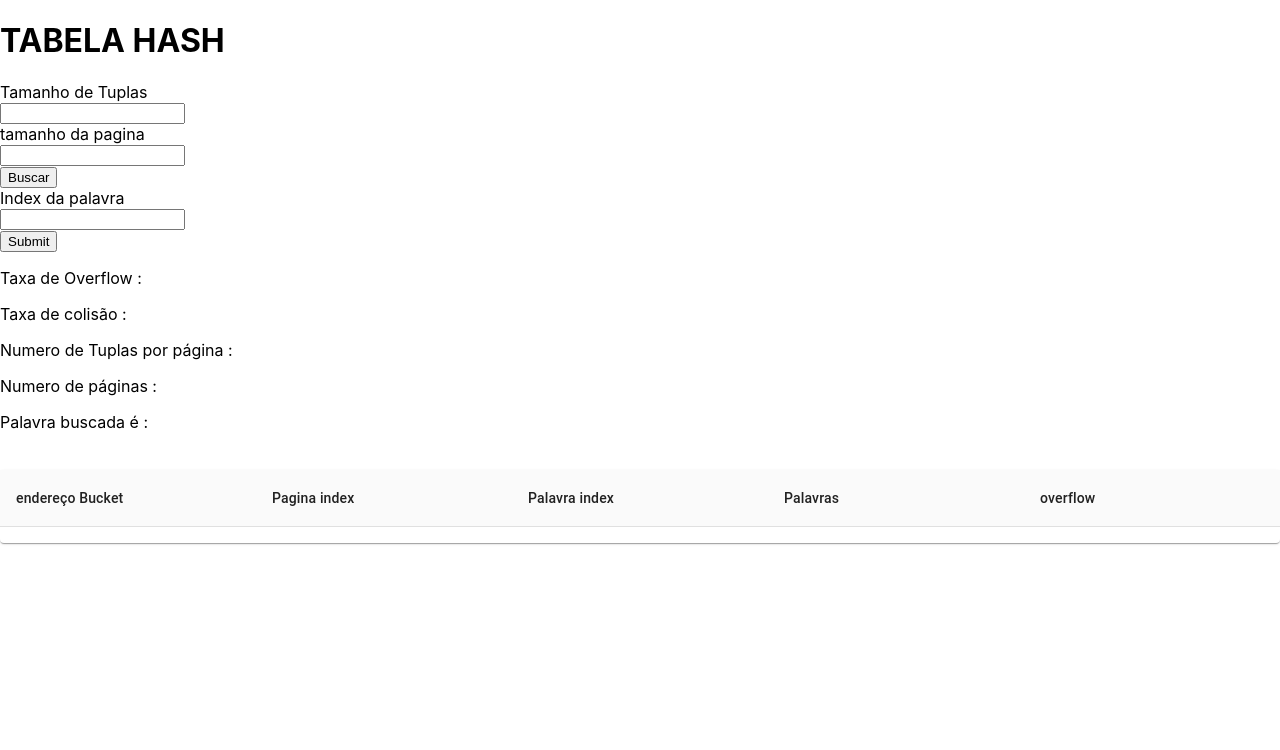
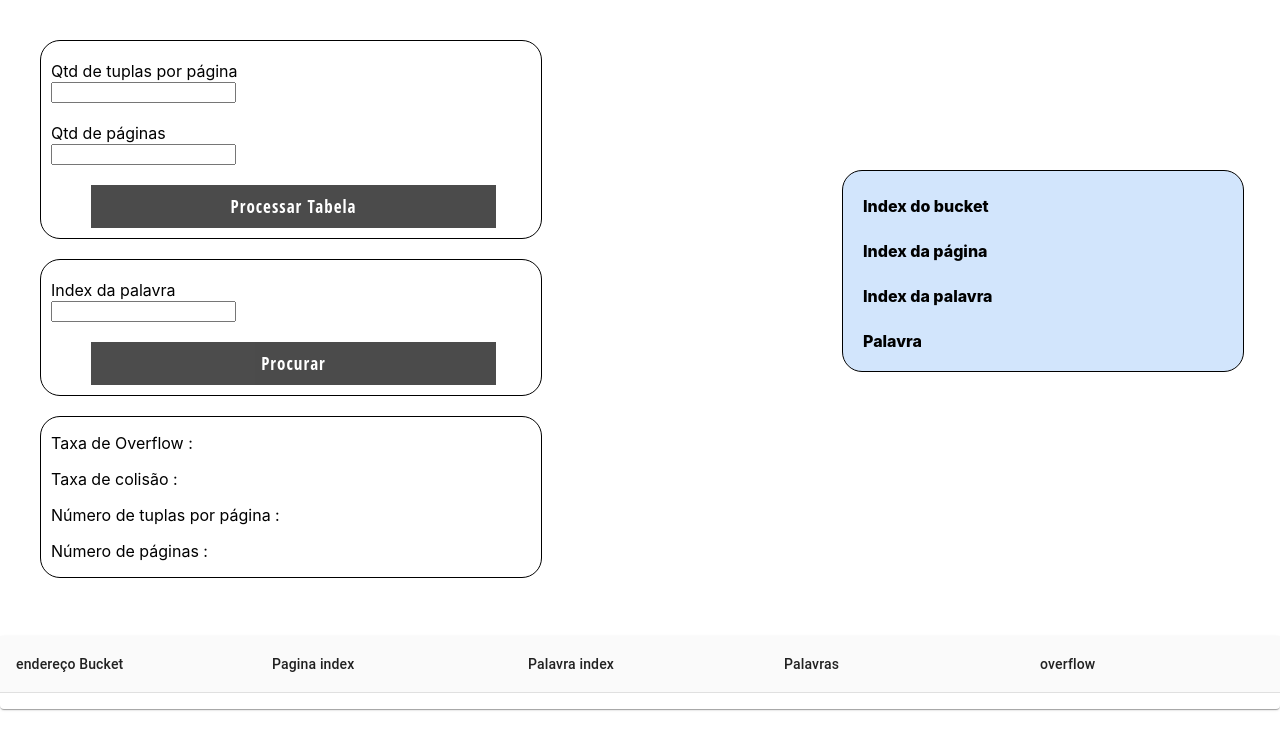
Before and after one commit to EddieSaboia/Trabalho-BD2, a React (Create React App) app: page / in a window 1280 px wide. Shown: the top 750 px of the page. Built offline with nearby package versions, Linux system fonts and the light colour scheme.

Commit message:
mudancas de layout

```diff
--- /dev/null
+++ b/src/Component/ShowInfo/index.js
@@ -0,0 +1,34 @@
+import React from 'react'
+import {
+  ContainerInfo,
+  InfoWrapper,
+  Info,
+} from './styles'
+
+const ShowInfo = (bucket, isVisible) => {
+
+  return (
+    <ContainerInfo isVisible={bucket.isVisible}>
+
+      <InfoWrapper>
+        <Info>Index do bucket</Info>
+        {bucket.bucket?.index}
+      </InfoWrapper>
+      <InfoWrapper>
+        <Info>Index da página</Info>
+        {bucket.bucket?.paginaId}
+      </InfoWrapper>
+      <InfoWrapper>
+        <Info>Index da palavra</Info>
+        {bucket.bucket?.palavraId}
+      </InfoWrapper>
+      <InfoWrapper>
+        <Info>Palavra</Info>
+        {bucket.bucket?.element}
+      </InfoWrapper>
+
+    </ContainerInfo>
+  )
+}
+
+export default ShowInfo
--- /dev/null
+++ b/src/Component/ShowInfo/styles.js
@@ -0,0 +1,22 @@
+import styled from 'styled-components';
+
+export const ContainerInfo = styled.div`
+  width: 400px;
+  border: 1px solid black;
+  border-radius: 20px;
+  margin-top: 150px;
+  margin-left: 300px;
+  height: 200px;
+  background-color: #d2e5fc;
+`;
+
+export const InfoWrapper = styled.div`
+  margin-top: 25px;
+  margin-left: 10px;
+`
+
+export const Info = styled.span`
+  font-weight: 800;
+  margin-right: 20px;
+  margin-left: 10px;
+`
--- /dev/null
+++ b/src/Component/styles.js
@@ -0,0 +1,6 @@
+import styled from 'styled-components'
+
+export const Wrapper = styled.div`
+  display: flex;
+  padding: 20px;
+`
--- a/src/Estruturas/Tabela/index.js
+++ b/src/Estruturas/Tabela/index.js
@@ -2,7 +2,10 @@ import React, { useState } from "react";
 import Table from "../../Component/Table";
 import axios from "axios";
 import { Form, Input, Button, Checkbox } from "antd";
+import { TabelaDados, Exibicao, Forms, InputWrapper, ButtonWrapper, Buttons } from "./styles"
 import { FormInstance } from "antd/lib/form";
+import { Wrapper } from "../../Component/styles";
+import ShowInfo from "../../Component/ShowInfo";
 
 const layout = {
   labelCol: { span: 8 },
@@ -19,7 +22,8 @@ const Tabela = () => {
     colisaoTax: "",
     resultBusca: "",
     qtdTuplasPagina: "",
-    qtdPaginas: ""
+    qtdPaginas: "",
+    open: false
   });
 
   async function makeRequest(values) {
@@ -77,37 +81,40 @@ const Tabela = () => {
     console.log("Success:", values);
   };
 
-  // constructor(index, tamanho) {
-  //   this.tamanho = tamanho;
-  //   this.index = index;
-  //   this.paginaId = []
-  //   this.palavraId = []
-  //   this.element = []
-  //   this.overflow = []
-  //   this.taxacolisao = 0;
-  // }
-
   const busca = (value) => {
-    console.log(value.palavra);
     state.buckets.forEach((bucket) => {
       for (let i = 0; i < bucket.palavraId.length; i++) {
         const element = bucket.palavraId[i];
         if (value.palavra == element) {
-          // console.log(element);
+          const bucketMontado = {
+            index: bucket.index,
+            paginaId: bucket.paginaId[i],
+            palavraId: bucket.palavraId[i],
+            element: bucket.element[i],
+          };
+
           setState({
             ...state,
-            resultBusca: bucket.element[i],
+            open: true,
+            resultBusca: bucketMontado,
           });
         }
       }
+
       for (let i = 0; i < bucket.overflow.length; i++) {
         const buckettt = bucket.overflow[i];
-        // console.log(buckettt.palavraId[0])
         if (buckettt.palavraId[0] == value.palavra) {
-          // console.log(buckettt.element[0])
+          const bucketMontado = {
+            index: bucket.index,
+            paginaId: buckettt.paginaId[0],
+            palavraId: buckettt.palavraId[0],
+            element: buckettt.element[0],
+          };
+
           setState({
             ...state,
-            resultBusca: buckettt.element[0],
+            open: true,
+            resultBusca: bucketMontado,
           });
         }
       }
@@ -120,56 +127,77 @@ const Tabela = () => {
 
   return (
     <>
-      <h1>TABELA HASH</h1>
-      <Form
+      <Wrapper>
+        <div>
+          <Forms
             {...layout}
             name="basic"
             initialValues={{ remember: true }}
             onFinish={onFinish}
             onFinishFailed={onFinishFailed}
           >
-        <Form.Item label="Tamanho de Tuplas" name="numTuplas">
+            <InputWrapper>
+              <Forms.Item label="Qtd de tuplas por página" name="numTuplas">
                 <Input />
-        </Form.Item>
+              </Forms.Item>
+            </InputWrapper>
 
-        <Form.Item label="tamanho da pagina" name="tamanhoPagina">
+            <InputWrapper>
+              <Forms.Item label="Qtd de páginas" name="tamanhoPagina">
                 <Input />
-        </Form.Item>
+              </Forms.Item>
+            </InputWrapper>
 
-        <Form.Item {...tailLayout}>
-          <Button type="primary" htmlType="submit">
-            Buscar
-          </Button>
-        </Form.Item>
-      </Form>
+            <ButtonWrapper>
+              <Forms.Item {...tailLayout}>
+                <Buttons type="primary" htmlType="submit">
+                  Processar Tabela
+          </Buttons>
+              </Forms.Item>
+            </ButtonWrapper>
 
-      <Form
+          </Forms>
+
+          <Forms
             {...layout}
             name="basic"
             initialValues={{ remember: true }}
             onFinish={busca}
             onFinishFailed={onFinishFailed}
           >
+
+            <InputWrapper>
               <Form.Item label="Index da palavra" name="palavra">
                 <Input />
               </Form.Item>
+            </InputWrapper>
 
+            <ButtonWrapper>
               <Form.Item {...tailLayout}>
-          <Button type="primary" htmlType="submit">
-            Submit
-          </Button>
+                <Buttons type="primary" htmlType="submit">
+                  Procurar
+          </Buttons>
               </Form.Item>
-      </Form>
+            </ButtonWrapper>
 
-      <p>Taxa de Overflow : {state.overflowTax} </p>
+          </Forms>
 
-      <p>Taxa de colisão : {state.colisaoTax} </p>
+          <TabelaDados>
 
-      <p>Numero de Tuplas por página : {state.qtdTuplasPagina} </p>
+            <Exibicao>Taxa de Overflow : {state.overflowTax} </Exibicao>
 
-      <p>Numero de páginas : {state.qtdPaginas} </p>
+            <Exibicao>Taxa de colisão : {state.colisaoTax} </Exibicao>
 
-      <p>Palavra buscada é : {state.resultBusca} </p>
+            <Exibicao>Número de tuplas por página : {state.qtdTuplasPagina} </Exibicao>
+
+            <Exibicao>Número de páginas : {state.qtdPaginas} </Exibicao>
+
+          </TabelaDados>
+        </div>
+
+        <ShowInfo isVisible={state.open} bucket={state.resultBusca} />
+
+      </Wrapper>
 
       <Table columns={columns} data={state.buckets} />
     </>
--- /dev/null
+++ b/src/Estruturas/Tabela/styles.js
@@ -0,0 +1,57 @@
+import styled from 'styled-components'
+import { Form, Input, Button } from 'antd'
+
+export const Exibicao = styled.p`
+  display: flex;
+  flex-direction: column;
+  margin-left: 10px;
+`
+
+export const TabelaDados = styled.div`
+  width: 500px;
+  border: 1px solid black;
+  border-radius: 20px;
+  margin-top: 20px;
+  margin-left: 20px;
+`
+
+export const Forms = styled(Form)`
+  width: 500px;
+  margin-top: 20px;
+  margin-left: 20px;
+  display: flex;
+  flex-direction: column;
+  border: 1px solid black;
+  border-radius: 20px;
+`
+
+export const InputWrapper = styled.div`
+  margin-top: 20px;
+  margin-left: 10px;
+`
+
+export const ButtonWrapper = styled.div`
+  justify-content: space-between;
+  margin-top: 10px;
+  margin-left: 50px;
+`
+
+export const Buttons = styled(Button)`
+  background-color: #000000;
+  padding: 10px;
+  font-family: 'Open Sans Condensed';
+  font-weight: 400;
+  font-size: 17px;
+  letter-spacing: 1px;
+  cursor: pointer;
+  opacity: 0.7;
+  margin: 10px 0;
+  width: 90%;
+  outline: none;
+  border: none;
+  color: white;
+
+  &:hover {
+      opacity: 1;
+  }
+`
```
Lines whose indentation alone changed are shown as unchanged.
